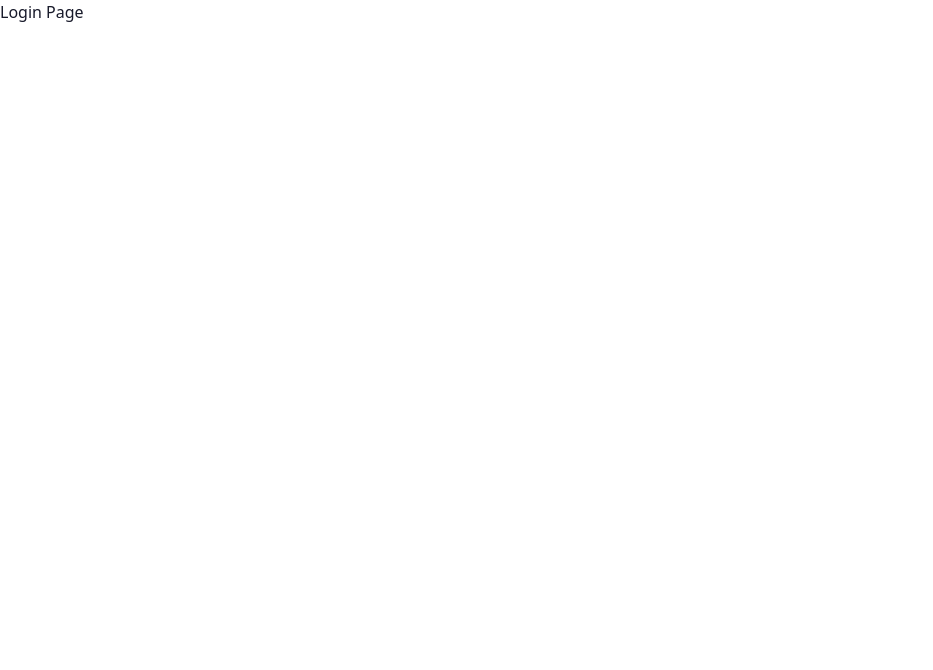
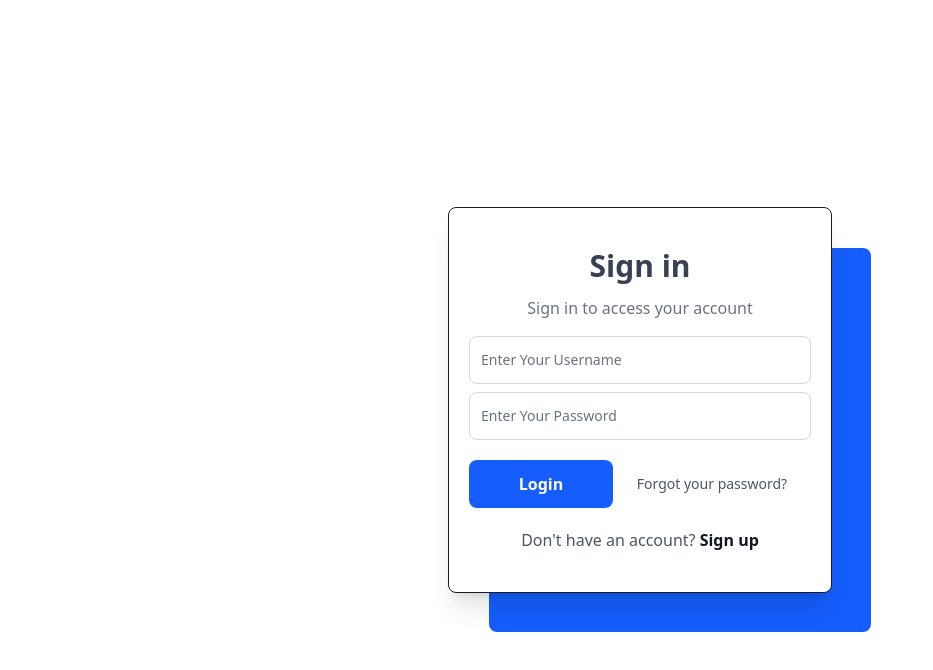
Before and after one commit to nesyaalviani/landing-presensi-guru, a Nuxt app: page /login in a window 1280 px wide. Shown: the top 670 px of the page, without its empty margins (0-933 px from the left). Built offline with nearby package versions, Linux system fonts and the light colour scheme.

Commit message:
feat: implement authentication with login functionality and integrate Pinia for state management

```diff
--- a/app/app.vue
+++ b/app/app.vue
@@ -3,3 +3,13 @@
     <NuxtPage />
   </NuxtLayout>
 </template>
+
+<script setup>
+import { useAuthStore } from '~/stores/auth'
+
+const authStore = useAuthStore()
+
+onMounted(() => {
+  authStore.checkAuth()
+})
+</script>
--- a/app/pages/login.vue
+++ b/app/pages/login.vue
@@ -1,9 +1,98 @@
 <template>
-    <h1>Login Page</h1>
+    <div class="flex h-screen w-screen items-center overflow-hidden px-2">
+        <!-- Login -->
+        <div class="relative flex w-96 flex-col space-y-5 rounded-lg border bg-white px-5 py-10 shadow-xl sm:mx-auto">
+            <div
+                class="-z-10 absolute top-4 left-1/2 h-full w-5/6 -translate-x-1/2 rounded-lg bg-blue-600 sm:-right-10 sm:top-auto sm:left-auto sm:w-full sm:translate-x-0">
+            </div>
+            <div class="mx-auto mb-2 space-y-3">
+                <h1 class="text-center text-3xl font-bold text-gray-700">Sign in</h1>
+                <p class="text-gray-500">Sign in to access your account</p>
+            </div>
+
+            <!-- Error Message -->
+            <div v-if="errorMessage" class="bg-red-100 border border-red-400 text-red-700 px-4 py-3 rounded relative"
+                role="alert">
+                <span class="block sm:inline">{{ errorMessage }}</span>
+            </div>
+
+            <form @submit.prevent="handleLogin">
+                <div>
+                    <div class="relative mt-2 w-full">
+                        <input type="text" id="username" v-model="formData.username"
+                            class="border-1 peer block w-full appearance-none rounded-lg border border-gray-300 bg-transparent px-2.5 pt-4 pb-2.5 text-sm text-gray-900 focus:border-blue-600 focus:outline-none focus:ring-0"
+                            placeholder=" " required />
+                        <label for="username"
+                            class="origin-[0] peer-placeholder-shown:top-1/2 peer-placeholder-shown:-translate-y-1/2 peer-placeholder-shown:scale-100 peer-focus:top-2 peer-focus:-translate-y-4 peer-focus:scale-75 peer-focus:px-2 peer-focus:text-blue-600 absolute left-1 top-2 z-10 -translate-y-4 scale-75 transform cursor-text select-none bg-white px-2 text-sm text-gray-500 duration-300">
+                            Enter Your Username
+                        </label>
+                    </div>
+                </div>
+
+                <div>
+                    <div class="relative mt-2 w-full">
+                        <input type="password" id="password" v-model="formData.password"
+                            class="border-1 peer block w-full appearance-none rounded-lg border border-gray-300 bg-transparent px-2.5 pt-4 pb-2.5 text-sm text-gray-900 focus:border-blue-600 focus:outline-none focus:ring-0"
+                            placeholder=" " required />
+                        <label for="password"
+                            class="origin-[0] peer-placeholder-shown:top-1/2 peer-placeholder-shown:-translate-y-1/2 peer-placeholder-shown:scale-100 peer-focus:top-2 peer-focus:-translate-y-4 peer-focus:scale-75 peer-focus:px-2 peer-focus:text-blue-600 absolute left-1 top-2 z-10 -translate-y-4 scale-75 transform cursor-text select-none bg-white px-2 text-sm text-gray-500 duration-300">
+                            Enter Your Password
+                        </label>
+                    </div>
+                </div>
+
+                <div class="flex w-full items-center mt-5">
+                    <button type="submit" :disabled="isLoading"
+                        class="shrink-0 inline-block w-36 rounded-lg bg-blue-600 py-3 font-bold text-white disabled:opacity-50 disabled:cursor-not-allowed">
+                        {{ isLoading ? 'Loading...' : 'Login' }}
+                    </button>
+                    <a class="w-full text-center text-sm font-medium text-gray-600 hover:underline" href="#">
+                        Forgot your password?
+                    </a>
+                </div>
+            </form>
+
+            <p class="text-center text-gray-600">
+                Don't have an account?
+                <a href="#" class="whitespace-nowrap font-semibold text-gray-900 hover:underline">Sign up</a>
+            </p>
+        </div>
+        <!-- /Login -->
+    </div>
 </template>
 
 <script setup>
+import { ref } from 'vue'
+import { useAuthStore } from '~/stores/auth'
+import { useRouter } from 'vue-router'
+
 definePageMeta({
     layout: false
 })
+
+const authStore = useAuthStore()
+const router = useRouter()
+
+const formData = ref({
+    username: '',
+    password: ''
+})
+
+const errorMessage = ref('')
+const isLoading = ref(false)
+
+const handleLogin = async () => {
+    errorMessage.value = ''
+    isLoading.value = true
+
+    const result = await authStore.login(formData.value)
+
+    isLoading.value = false
+
+    if (result.success) {
+        router.push('/')
+    } else {
+        errorMessage.value = result.message
+    }
+}
 </script>
--- /dev/null
+++ b/app/stores/auth.js
@@ -0,0 +1,63 @@
+import { defineStore } from 'pinia'
+
+export const useAuthStore = defineStore('auth', {
+    state: () => ({
+        user: null,
+        token: null,
+        isAuthenticated: false
+    }),
+
+    actions: {
+        async login(credentials) {
+            const config = useRuntimeConfig()
+
+            try {
+                const response = await $fetch('/auth/login', {
+                    method: 'POST',
+                    baseURL: config.public.apiBase,
+                    body: credentials
+                })
+
+                this.token = response.token
+                this.user = response.user
+                this.isAuthenticated = true
+
+                if (process.client) {
+                    localStorage.setItem('token', response.token)
+                    localStorage.setItem('user', JSON.stringify(response.user))
+                }
+
+                return { success: true }
+            } catch (error) {
+                return {
+                    success: false,
+                    message: error.data?.message || 'Login failed. Please try again.'
+                }
+            }
+        },
+
+        logout() {
+            this.user = null
+            this.token = null
+            this.isAuthenticated = false
+
+            if (process.client) {
+                localStorage.removeItem('token')
+                localStorage.removeItem('user')
+            }
+        },
+
+        checkAuth() {
+            if (process.client) {
+                const token = localStorage.getItem('token')
+                const user = localStorage.getItem('user')
+
+                if (token && user) {
+                    this.token = token
+                    this.user = JSON.parse(user)
+                    this.isAuthenticated = true
+                }
+            }
+        }
+    }
+})
--- a/nuxt.config.ts
+++ b/nuxt.config.ts
@@ -9,4 +9,11 @@ export default defineNuxtConfig({
       tailwindcss(),
     ],
   },
+  modules: ['@pinia/nuxt'],
+
+  runtimeConfig: {
+    public: {
+      apiBase: process.env.NUXT_PUBLIC_API_BASE
+    }
+  }
 })
--- a/package.json
+++ b/package.json
@@ -10,11 +10,16 @@
     "postinstall": "nuxt prepare"
   },
   "dependencies": {
+    "@pinia/nuxt": "^0.11.3",
     "@tailwindcss/vite": "^4.1.18",
     "daisyui": "^5.5.14",
     "nuxt": "^4.3.0",
+    "pinia": "^3.0.4",
     "tailwindcss": "^4.1.18",
     "vue": "^3.5.27",
     "vue-router": "^4.6.4"
+  },
+  "devDependencies": {
+    "@types/node": "^25.1.0"
   }
 }
```
Also changed, not shown: 1 other file (tests, documents, lock files or other folders).
